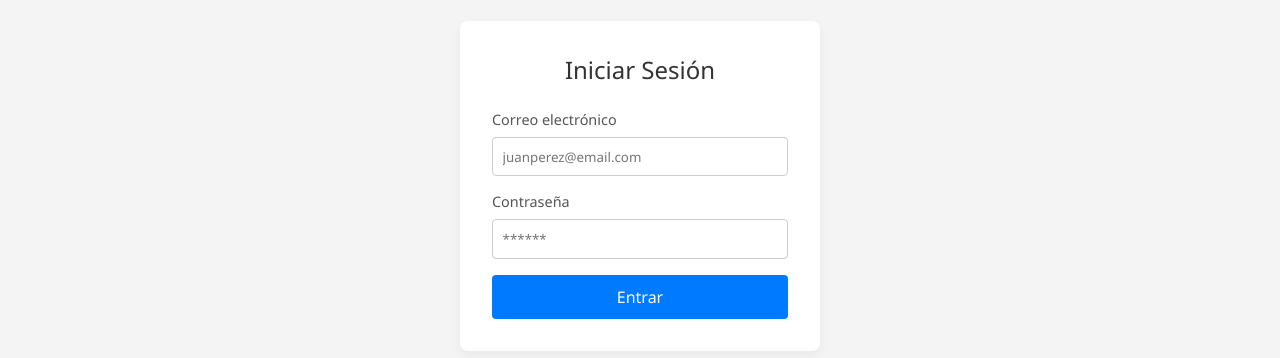
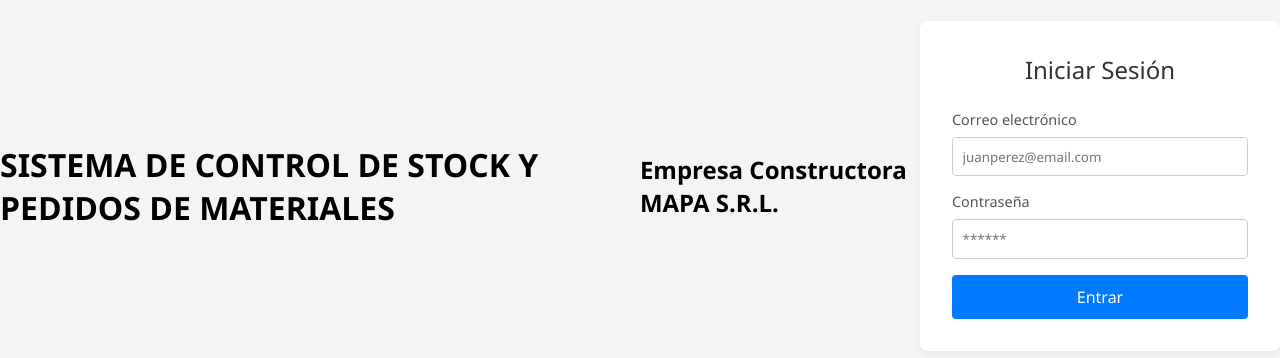
Before and after one commit to jgsalazar/webStockPedidos, a plain HTML site: page index.html in a window 1280 px wide. Shown: the part 214-572 px from the top of the page. Drawn offline with Linux system fonts and the light colour scheme.

Commit message:
Update index.html

```diff
--- a/index.html
+++ b/index.html
@@ -7,6 +7,8 @@
   <link rel="stylesheet" href="css/styles.css" />
 </head>
 <body>
+  <h1>SISTEMA DE CONTROL DE STOCK Y PEDIDOS DE MATERIALES</h1>
+  <h2>Empresa Constructora MAPA S.R.L.</h2>
   <div class="login-container">
     <h2>Iniciar Sesión</h2>
     <form>
```
